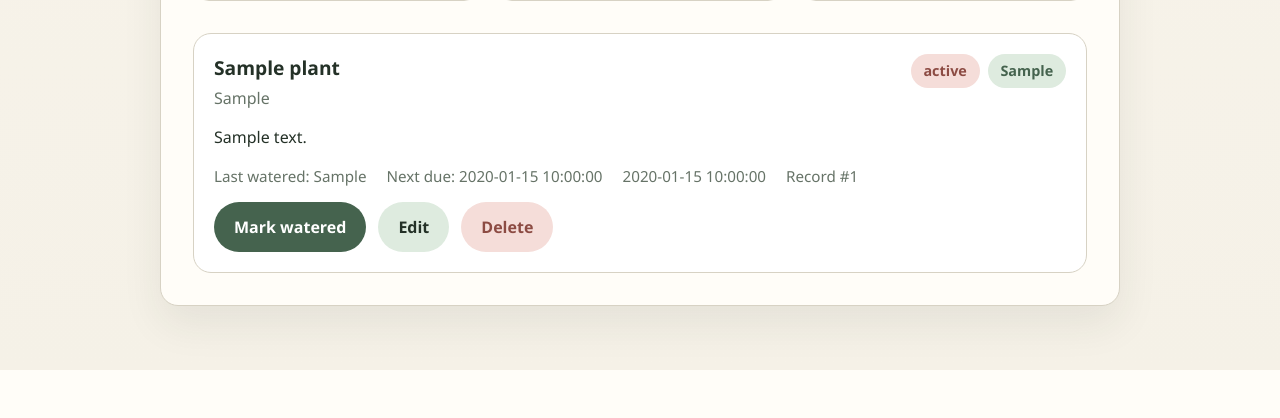
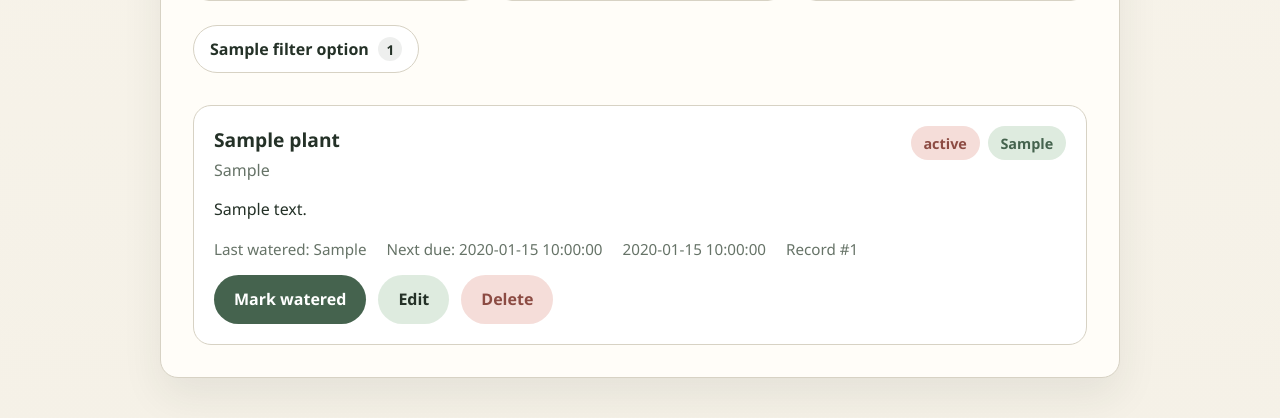
Before and after one commit to ddy6/gardenTracker, a Python web app: template src/templates/dashboard.html in a window 1280 px wide. Shown: the part 545-963 px from the top of the page. Before the commit the page ends 915 px from the top, so only its background shows below. Run offline with Jinja, Linux system fonts and the light colour scheme; the template is opened without the code that fills it: most values are stand-ins (such as "Sample title", 1, 10 or a date in 2020).

Commit message:
status filters, workflow updates

```diff
--- a/src/assets/styles.css
+++ b/src/assets/styles.css
@@ -228,6 +228,40 @@ button.danger {
   color: var(--muted);
 }
 
+.filter-row {
+  display: flex;
+  flex-wrap: wrap;
+  gap: 0.75rem;
+  margin-top: -0.5rem;
+}
+
+.filter-chip {
+  display: inline-flex;
+  align-items: center;
+  gap: 0.6rem;
+  border-radius: 999px;
+  border: 1px solid var(--border);
+  background: #fff;
+  color: var(--ink);
+  font-weight: 700;
+  text-decoration: none;
+  padding: 0.7rem 1rem;
+}
+
+.filter-chip-active {
+  border-color: var(--accent);
+  background: var(--accent-soft);
+  color: var(--accent);
+}
+
+.filter-count {
+  border-radius: 999px;
+  background: rgba(36, 49, 39, 0.08);
+  color: inherit;
+  font-size: 0.85rem;
+  padding: 0.15rem 0.5rem;
+}
+
 .status-meta,
 .note p {
   margin: 0;
--- a/src/templates/dashboard.html
+++ b/src/templates/dashboard.html
@@ -9,7 +9,7 @@
         <p class="lede">Plants are now sorted by what needs attention first, with one-click watering updates from the dashboard.</p>
       </div>
       <div class="hero-actions">
-        <a href="/plants/new" class="button-link">Add plant</a>
+        <a href="{{ new_plant_url }}" class="button-link">Add plant</a>
         <form method="post" action="/logout">
           <button type="submit" class="secondary">Log out</button>
         </form>
@@ -44,6 +44,19 @@
       <p class="subtle-note">{{ no_schedule_count }} plant{% if no_schedule_count != 1 %}s{% endif %} still need{% if no_schedule_count == 1 %}s{% endif %} a watering interval to join the schedule.</p>
     {% endif %}
 
+    <nav class="filter-row" aria-label="Status filters">
+      {% for filter_option in status_filters %}
+        <a href="{{ filter_option.url }}" class="filter-chip{% if filter_option.is_active %} filter-chip-active{% endif %}">
+          <span>{{ filter_option.label }}</span>
+          <span class="filter-count">{{ filter_option.count }}</span>
+        </a>
+      {% endfor %}
+    </nav>
+
+    {% if active_status_filter != "all" %}
+      <p class="subtle-note">Showing {{ visible_plants_count }} {{ active_status_label.lower() }} plant{% if visible_plants_count != 1 %}s{% endif %} out of {{ total_plants }} total.</p>
+    {% endif %}
+
     {% if dashboard_plants %}
       <section class="plant-list" aria-label="Plants">
         {% for item in dashboard_plants %}
@@ -66,23 +79,31 @@
               <span>Record #{{ item.plant.id }}</span>
             </div>
             <div class="plant-actions">
-              <form method="post" action="/plants/{{ item.plant.id }}/water">
+              <form method="post" action="/plants/{{ item.plant.id }}/water{% if active_status_filter != 'all' %}?status={{ active_status_filter }}{% endif %}">
                 <button type="submit">Mark watered</button>
               </form>
-              <a href="/plants/{{ item.plant.id }}/edit" class="button-link button-link-secondary">Edit</a>
-              <form method="post" action="/plants/{{ item.plant.id }}/delete" onsubmit="return confirm('Delete {{ item.plant.name }}?');">
+              <a href="/plants/{{ item.plant.id }}/edit{% if active_status_filter != 'all' %}?status={{ active_status_filter }}{% endif %}" class="button-link button-link-secondary">Edit</a>
+              <form method="post" action="/plants/{{ item.plant.id }}/delete{% if active_status_filter != 'all' %}?status={{ active_status_filter }}{% endif %}" onsubmit="return confirm('Delete {{ item.plant.name }}?');">
                 <button type="submit" class="danger">Delete</button>
               </form>
             </div>
           </article>
         {% endfor %}
       </section>
+    {% elif total_plants %}
+      <section class="empty-state">
+        <h2>No plants match this filter</h2>
+        <p>Try another status filter to see the rest of the garden.</p>
+        <div class="empty-actions">
+          <a href="/" class="button-link">Show all plants</a>
+        </div>
+      </section>
     {% else %}
       <section class="empty-state">
         <h2>No plants yet</h2>
         <p>The watering dashboard is ready. Add the first plant to start tracking what needs attention.</p>
         <div class="empty-actions">
-          <a href="/plants/new" class="button-link">Add the first plant</a>
+          <a href="{{ new_plant_url }}" class="button-link">Add the first plant</a>
         </div>
       </section>
     {% endif %}
--- a/src/templates/plant_form.html
+++ b/src/templates/plant_form.html
@@ -8,7 +8,7 @@
         <h1>{{ form_title }}</h1>
         <p class="lede">Capture the core details and watering schedule so the dashboard can flag what needs attention.</p>
       </div>
-      <a href="/" class="button-link button-link-secondary">Back to dashboard</a>
+      <a href="{{ back_url }}" class="button-link button-link-secondary">Back to dashboard</a>
     </div>
 
     <form method="post" action="{{ form_action }}" class="stack">
@@ -50,7 +50,7 @@
 
       <div class="form-actions">
         <button type="submit">{{ submit_label }}</button>
-        <a href="/" class="button-link button-link-secondary">Cancel</a>
+        <a href="{{ back_url }}" class="button-link button-link-secondary">Cancel</a>
       </div>
     </form>
   </section>
```
Also changed, not shown: src/plant_status.py (+22 -0 lines), src/routes/dashboard.py (+35 -3 lines), src/routes/plants.py (+31 -10 lines), src/ui.py (+7 -0 lines), tests/test_plant_status.py (+30 -1 lines), README.md.
